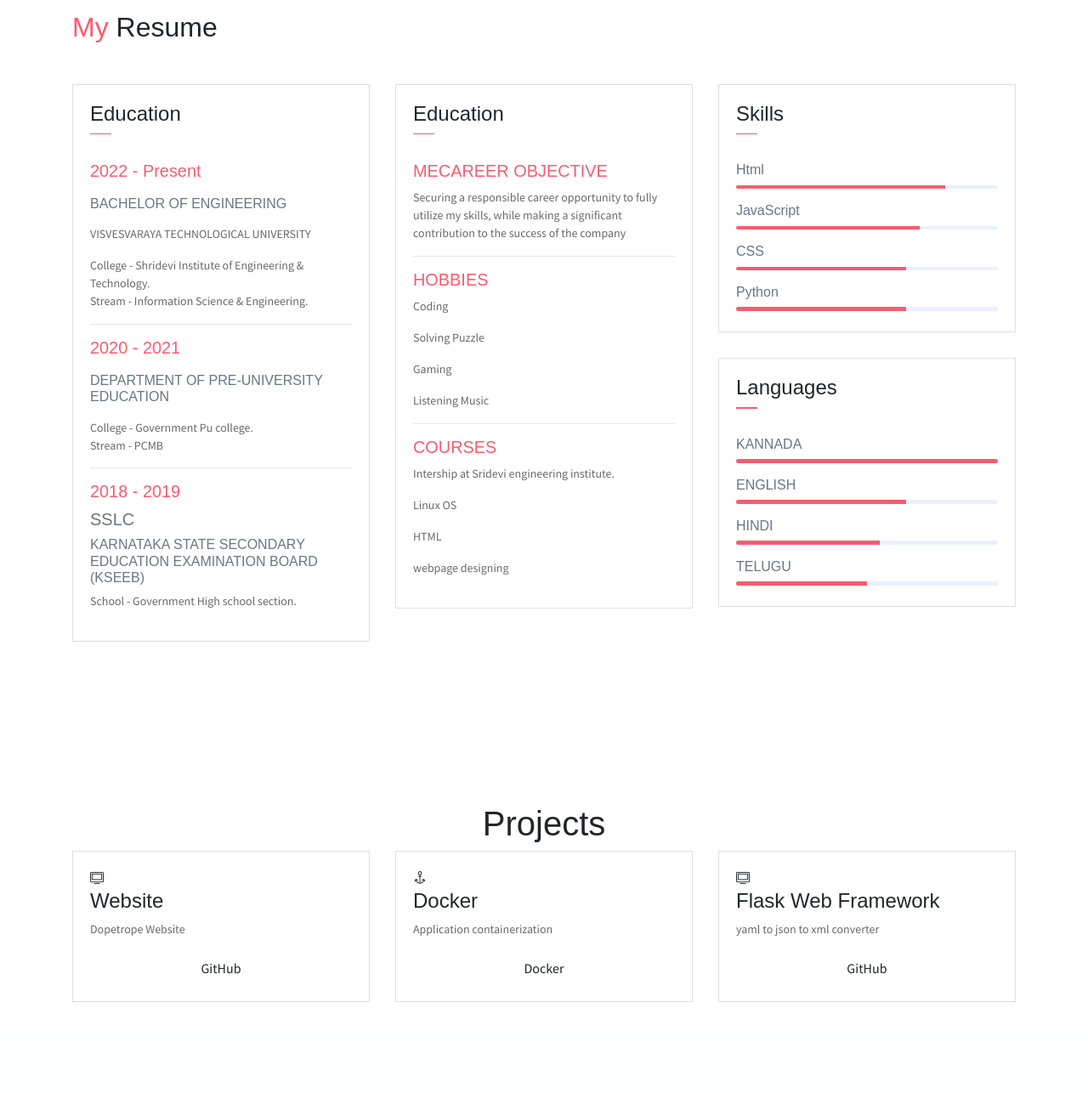
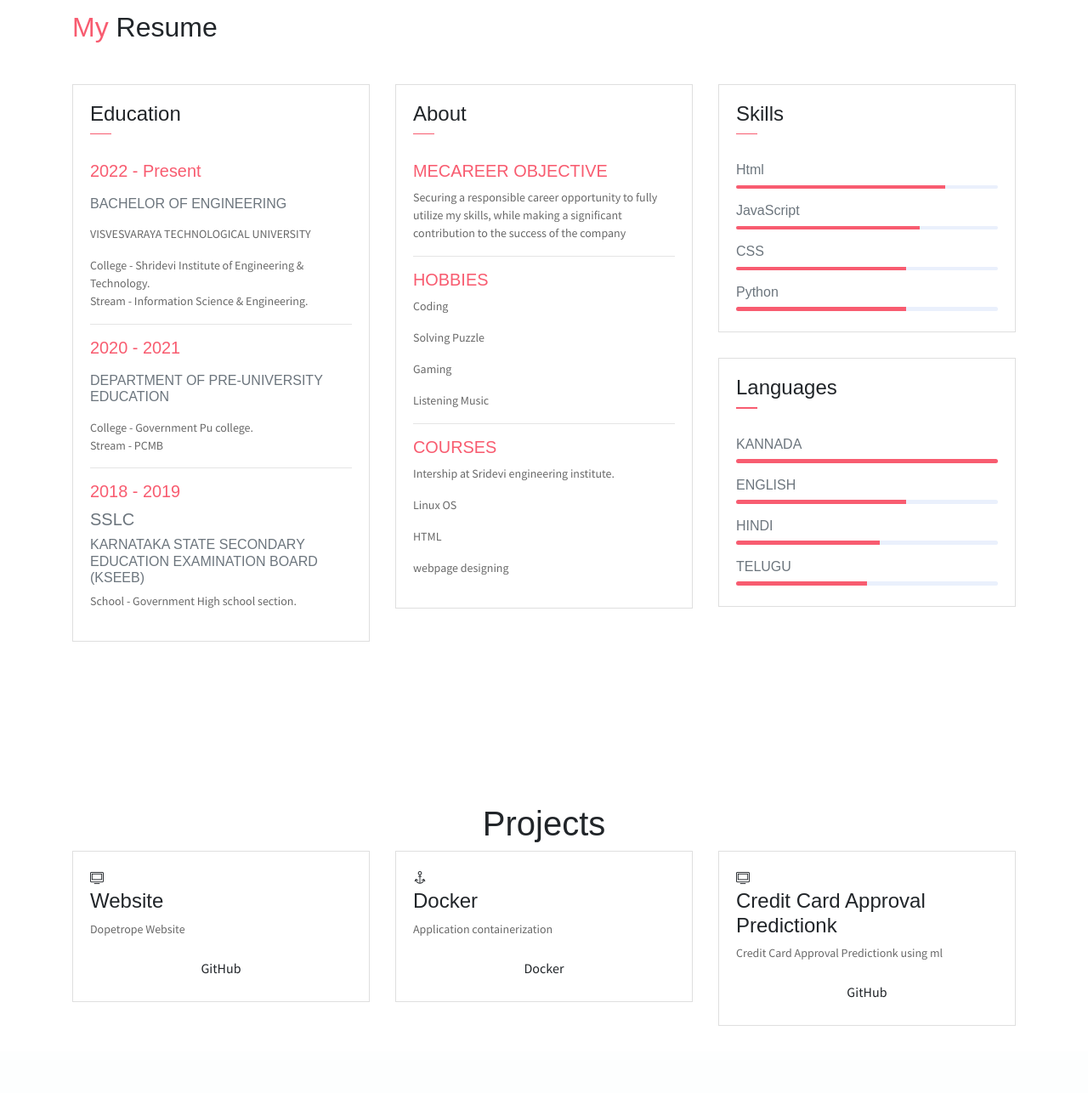
Before and after one commit to dakshiths/dakshiths, a plain HTML site: page index.html in a window 1280 px wide. Shown: the part 1240-2526 px from the top of the page at 85% size. Drawn offline with Linux system fonts and the light colour scheme; some packages are replaced by stand-ins of ours.

Commit message:
new project

```diff
--- a/index.html
+++ b/index.html
@@ -157,7 +157,7 @@
                     <div class="card">
                        <div class="card-header">
                             <div class="mt-2">
-                                <h4>Education</h4>
+                                <h4>About</h4>
                                 <span class="line"></span>
                             </div>
                         </div>
@@ -267,9 +267,9 @@
               <div class="iconic">
                 <span class="ti-desktop"></span>
               </div>
-              <h4 class="fg-theme">Flask Web Framework</h4>
-              <p>yaml to json to xml converter</p>
-              <a href="https://github.com/dakshiths/yaml-to-json-to-xml-converter.git" class="btn btn-theme btn-rounded">GitHub</a>
+              <h4 class="fg-theme">Credit Card Approval Predictionk</h4>
+              <p>Credit Card Approval Predictionk using ml</p>
+              <a href="https://github.com/dakshiths/credit-card-approval-prediction" class="btn btn-theme btn-rounded">GitHub</a>
             </div>
           </div>
         </div>
```
